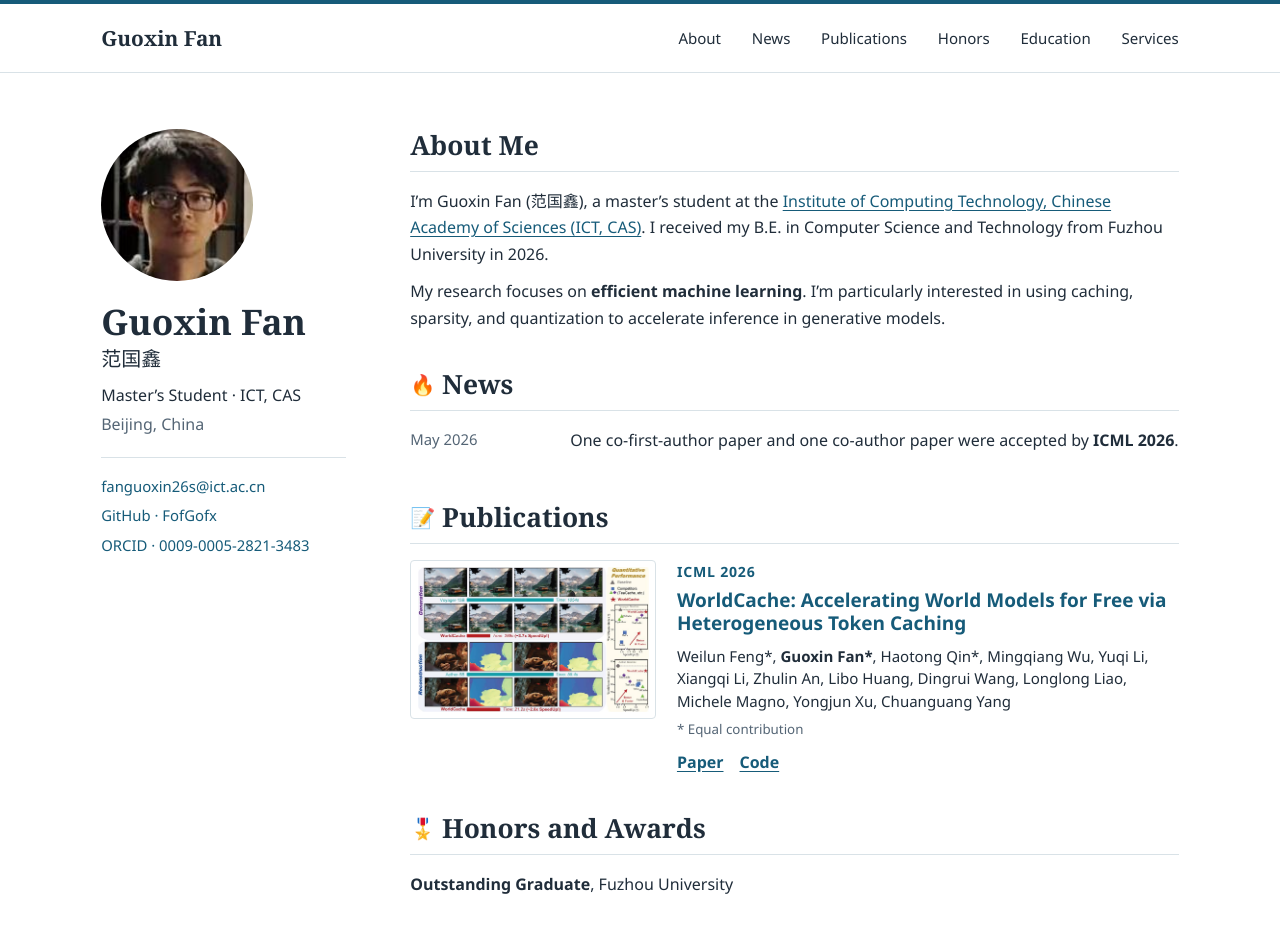
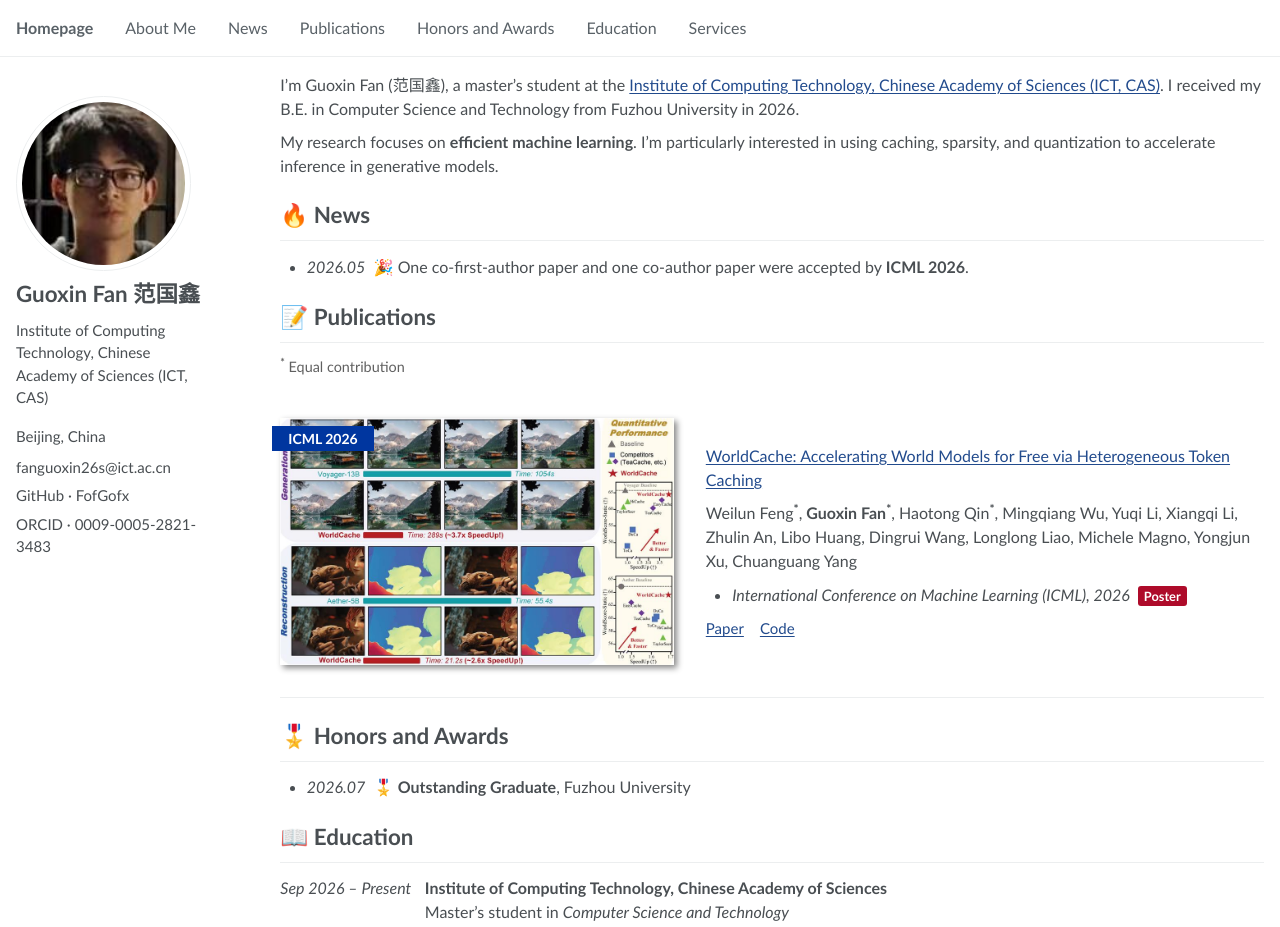
Before and after one commit to FofGofx/fofgofx.github.io, a plain HTML site: page index.html in a window 1280 px wide. Shown: the top 927 px of the page. Drawn offline with Linux system fonts and the light colour scheme.

Commit message:
Align academic homepage layout and date graduation honor

```diff
--- a/index.html
+++ b/index.html
@@ -6,22 +6,22 @@
   <meta name="description" content="Guoxin Fan (范国鑫) is a master's student at ICT, CAS interested in efficient machine learning and accelerating generative models.">
   <title>Guoxin Fan 范国鑫 | Academic Homepage</title>
   <link rel="icon" href="assets/guoxin-fan.jpg">
-  <link rel="stylesheet" href="style.css">
+  <link rel="stylesheet" href="style.css?v=academic-2">
 </head>
 <body id="top">
   <a class="skip" href="#about">Skip to content</a>
   <header><nav aria-label="Page sections">
-    <a class="home" href="#top">Guoxin Fan</a>
+    <a class="home" href="#top">Homepage</a>
     <div class="anchors">
-      <a href="#about">About</a><a href="#news">News</a><a href="#publications">Publications</a>
-      <a href="#honors">Honors</a><a href="#education">Education</a><a href="#services">Services</a>
+      <a href="#about">About Me</a><a href="#news">News</a><a href="#publications">Publications</a>
+      <a href="#honors">Honors and Awards</a><a href="#education">Education</a><a href="#services">Services</a>
     </div>
   </nav></header>
   <div class="layout">
     <aside aria-label="Profile and contact information">
       <img class="portrait" src="assets/guoxin-fan.jpg" alt="Guoxin Fan’s GitHub avatar" width="152" height="152">
       <div><h1>Guoxin Fan <span lang="zh-CN">范国鑫</span></h1>
-      <p class="role">Master’s Student · ICT, CAS</p>
+      <p class="role">Institute of Computing Technology, Chinese Academy of Sciences (ICT, CAS)</p>
       <p class="location">Beijing, China</p></div>
       <div class="contact">
         <a href="mailto:fanguoxin26s@ict.ac.cn">fanguoxin26s@ict.ac.cn</a>
@@ -30,29 +30,32 @@
       </div>
     </aside>
     <main>
-      <section id="about">
-        <h2>About Me</h2>
+      <section id="about" aria-label="About Me">
         <p>I’m Guoxin Fan (<span lang="zh-CN">范国鑫</span>), a master’s student at the <a href="https://www.ict.ac.cn/">Institute of Computing Technology, Chinese Academy of Sciences (ICT, CAS)</a>. I received my B.E. in Computer Science and Technology from Fuzhou University in 2026.</p>
         <p>My research focuses on <strong>efficient machine learning</strong>. I’m particularly interested in using caching, sparsity, and quantization to accelerate inference in generative models.</p>
       </section>
       <section id="news">
         <h2><span aria-hidden="true">🔥</span> News</h2>
-        <div class="entry"><time datetime="2026-05">May 2026</time><p>One co-first-author paper and one co-author paper were accepted by <strong>ICML 2026</strong>.</p></div>
+        <ul><li><time datetime="2026-05">2026.05</time> &nbsp;🎉 One co-first-author paper and one co-author paper were accepted by <strong>ICML 2026</strong>.</li></ul>
       </section>
       <section id="publications">
         <h2><span aria-hidden="true">📝</span> Publications</h2>
+        <p class="legend"><sup>*</sup> Equal contribution</p>
         <article>
-          <a class="figure" href="assets/worldcache.png" aria-label="View the full-size WorldCache figure"><img src="assets/worldcache-preview.jpg" alt="Overview figure from the WorldCache paper" width="210"></a>
-          <div><div class="venue">ICML 2026</div>
+          <a class="figure" href="assets/worldcache.png" aria-label="View the full-size WorldCache figure">
+            <span class="venue">ICML 2026</span>
+            <img src="assets/worldcache-preview.jpg" alt="Overview figure from the WorldCache paper" width="400">
+          </a>
+          <div>
           <h3><a href="https://arxiv.org/abs/2603.06331">WorldCache: Accelerating World Models for Free via Heterogeneous Token Caching</a></h3>
-          <p class="authors">Weilun Feng*, <strong>Guoxin Fan*</strong>, Haotong Qin*, Mingqiang Wu, Yuqi Li, Xiangqi Li, Zhulin An, Libo Huang, Dingrui Wang, Longlong Liao, Michele Magno, Yongjun Xu, Chuanguang Yang</p>
-          <small>* Equal contribution</small>
+          <p class="authors">Weilun Feng<sup>*</sup>, <strong>Guoxin Fan</strong><sup>*</sup>, Haotong Qin<sup>*</sup>, Mingqiang Wu, Yuqi Li, Xiangqi Li, Zhulin An, Libo Huang, Dingrui Wang, Longlong Liao, Michele Magno, Yongjun Xu, Chuanguang Yang</p>
+          <ul class="acceptance"><li><em>International Conference on Machine Learning (ICML), 2026</em> <span class="poster">Poster</span></li></ul>
           <div class="links"><a href="https://arxiv.org/abs/2603.06331">Paper</a><a href="https://github.com/FofGofx/WorldCache">Code</a></div></div>
         </article>
       </section>
       <section id="honors">
         <h2><span aria-hidden="true">🎖️</span> Honors and Awards</h2>
-        <p><strong>Outstanding Graduate</strong>, Fuzhou University</p>
+        <ul><li><time datetime="2026-07">2026.07</time> &nbsp;🎖️ <strong>Outstanding Graduate</strong>, Fuzhou University</li></ul>
       </section>
       <section id="education">
         <h2><span aria-hidden="true">📖</span> Education</h2>
--- a/style.css
+++ b/style.css
@@ -1,58 +1,105 @@
-:root { color-scheme: light; --ink: #202d3a; --link: #165b79; --muted: #546575; --line: #d9e2e7; }
+:root {
+  color-scheme: light;
+  --ink: #494e52;
+  --link: #224b8d;
+  --line: #eceeef;
+}
 * { box-sizing: border-box; }
-body { margin: 0; color: var(--ink); background: white; font: 1rem/1.65 "Source Sans 3", "Segoe UI", Arial, sans-serif; }
-a { color: var(--link); text-underline-offset: .18em; }
-a:hover { color: #093e54; text-decoration: underline; }
-a:focus-visible { outline: 3px solid #28739a; outline-offset: 3px; }
-.skip { position: absolute; left: 12px; top: -5rem; background: white; padding: .6rem; z-index: 2; }
-.skip:focus { top: .3rem; }
-header { border-top: 4px solid var(--link); border-bottom: 1px solid var(--line); }
-nav, .layout { max-width: 1180px; margin: auto; padding-inline: clamp(20px, 4vw, 54px); }
-nav, .anchors { display: flex; align-items: center; gap: clamp(.8rem, 2.4vw, 2rem); }
-nav { min-height: 68px; justify-content: space-between; }
-nav a { text-decoration: none; color: var(--ink); }
-.anchors { font-size: .94rem; }
-.home { font: bold 1.3rem Georgia, serif; }
-.layout { display: grid; grid-template-columns: 245px minmax(0,1fr); gap: clamp(2rem,5vw,4.5rem); padding-block: 3.5rem 5rem; }
-aside { align-self: start; position: sticky; top: 2rem; }
-.portrait { border-radius: 50%; object-fit: cover; display: block; }
-h1, h2, h3 { margin: 0; line-height: 1.25; }
-h1, h2 { font-family: "STIX Two Text", Georgia, serif; }
-h1 { margin: 1.15rem 0 .4rem; font-size: 2.2rem; }
-h1 span { display: block; font: normal 1.25rem/1.6 "Microsoft YaHei", sans-serif; }
-.role, .location { margin: .15rem 0; }
-.location, small, .date, time { color: var(--muted); }
-.contact { border-top: 1px solid var(--line); margin-top: 1.25rem; padding-top: 1rem; display: grid; gap: .3rem; font-size: .93rem; }
-.contact a { width: fit-content; text-decoration: none; }
+body {
+  margin: 0;
+  color: var(--ink);
+  background: #fff;
+  font: 1rem/1.5 Optima, KaiTi, BlinkMacSystemFont, Helvetica, Arial, sans-serif;
+}
+a { color: var(--link); text-underline-offset: .12em; }
+a:hover { color: #122f5c; }
+a:focus-visible { outline: 2px solid var(--link); outline-offset: 3px; }
+.skip { position: absolute; top: -5rem; left: 1rem; background: white; z-index: 3; }
+.skip:focus { top: .5rem; }
+header {
+  position: sticky;
+  top: 0;
+  z-index: 2;
+  background: #fff;
+  border-bottom: 1px solid var(--line);
+}
+nav, .layout { max-width: 925px; margin-inline: auto; padding-inline: 1rem; }
+nav, .anchors { display: flex; align-items: center; gap: 2rem; }
+nav { min-height: 3.5rem; }
+nav a { padding-block: .4rem; color: #596167; text-decoration: none; white-space: nowrap; }
+nav a:hover { text-decoration: underline; }
+.home { font-weight: 700; }
+.layout { padding-block: 1rem 4rem; }
+aside { align-self: start; }
+.portrait {
+  display: block;
+  width: min(100%, 175px);
+  height: auto;
+  aspect-ratio: 1;
+  object-fit: cover;
+  border-radius: 50%;
+  border: 1px solid var(--line);
+  padding: 5px;
+}
+h1, h2, h3 { line-height: 1.2; }
+h1 { font-size: 1.4rem; margin: .65rem 0; }
+h1 span { white-space: nowrap; }
+p { margin: 0 0 .55rem; }
+.role, .contact, .location { font-size: .94rem; }
+.location { margin-top: 1rem; }
+.contact { display: grid; gap: .35rem; }
+.contact a { width: fit-content; max-width: 100%; overflow-wrap: anywhere; color: inherit; text-decoration: none; }
 .contact a:hover { text-decoration: underline; }
-section { margin: 0 0 2.3rem; scroll-margin-top: 1rem; }
-h2 { font-size: 1.65rem; padding-bottom: .55rem; margin-bottom: 1rem; border-bottom: 1px solid var(--line); }
-h2 span { font-size: .76em; vertical-align: .08em; }
-p { margin: 0 0 .7rem; }
-.entry { display: grid; grid-template-columns: 9rem minmax(0,1fr); column-gap: 1rem; }
-.entry + .entry { margin-top: .7rem; }
-.date, time { font-size: .93rem; }
-article { display: grid; grid-template-columns: minmax(150px, 32%) minmax(0,1fr); align-items: start; gap: 1.3rem; }
-.figure { display: block; border: 1px solid var(--line); padding: .4rem; border-radius: 4px; }
-.figure img { display: block; width: 100%; height: auto; }
-.venue { font-weight: 700; color: var(--link); font-size: .88rem; letter-spacing: .055em; }
-h3 { margin: .35rem 0 .55rem; font-size: 1.19rem; }
-h3 a { text-decoration: none; }
-.authors { font-size: .94rem; line-height: 1.5; margin-bottom: .15rem; }
-.links { display: flex; gap: 1rem; margin-top: .45rem; font-weight: 600; }
-@media (max-width: 800px) {
-  .layout { grid-template-columns: minmax(0,1fr); gap: 2rem; padding-top: 2rem; }
-  aside { position: static; display: grid; grid-template-columns: auto 1fr; align-items: center; gap: 0 1.4rem; }
-  .portrait { width: 112px; height: 112px; }
-  h1 { margin: 0; }
-  .contact { grid-column: 1/-1; display: flex; flex-wrap: wrap; gap: .4rem 1.2rem; }
+section { scroll-margin-top: 4.5rem; }
+h2 { margin: 1.1em 0 .6em; padding-bottom: .5em; border-bottom: 1px solid var(--line); font-size: 1.4rem; }
+ul { margin: .4rem 0; padding-left: 1.65rem; }
+time, .date { font-style: italic; }
+.entry { display: flex; flex-wrap: wrap; align-items: baseline; gap: .25rem .85rem; margin: .45rem 0; }
+.entry p { margin: 0; }
+.legend { font-size: .9rem; color: #606060; }
+sup { font-size: .75em; line-height: 0; font-weight: 700; }
+article {
+  display: grid;
+  grid-template-columns: 40% minmax(0, 1fr);
+  align-items: center;
+  padding: 2rem 0;
+  gap: 2rem;
+  border-bottom: 1px solid var(--line);
 }
-@media (max-width: 600px) {
-  nav { align-items: start; flex-direction: column; gap: .3rem; padding-block: .65rem; }
-  .anchors { flex-wrap: wrap; gap: .15rem .85rem; }
-  article, .entry { grid-template-columns: 1fr; gap: .4rem; }
-  .figure { max-width: 260px; margin-bottom: .5rem; }
-  .portrait { width: 86px; height: 86px; }
-  .layout { padding-block: 1.6rem; }
-  h1 { font-size: 1.85rem; }
+.figure { position: relative; display: block; width: 100%; max-width: 400px; }
+.figure img { display: block; width: 100%; height: auto; box-shadow: 3px 3px 6px #888; }
+.venue {
+  position: absolute;
+  left: -.5rem;
+  top: .5rem;
+  padding: .12rem 1rem;
+  color: white;
+  background: #00369f;
+  font-size: .875rem;
+  font-weight: 600;
 }
+h3 { font-size: 1rem; font-weight: 500; line-height: 1.5; margin: 0 0 .55rem; }
+.acceptance { margin-block: .65rem; }
+.poster { color: white; background: #ae0b2a; padding: 2px 6px; margin-left: .3em; border-radius: 3px; font-size: .8em; font-weight: bold; }
+.links { display: flex; gap: 1rem; font-size: .94rem; }
+@media (min-width: 925px) {
+  .layout { display: grid; grid-template-columns: 15.25% minmax(0, 1fr); column-gap: 5.93%; }
+  aside { position: sticky; top: 6rem; }
+}
+@media (min-width: 1280px) {
+  nav, .layout { max-width: 1280px; }
+}
+@media (max-width: 924px) {
+  nav, .anchors { gap: 1.15rem; }
+  aside { display: grid; grid-template-columns: 85px minmax(0, 1fr); gap: .5rem 1rem; align-items: center; margin-bottom: 1.4rem; }
+  h1 { margin: 0 0 .25rem; }
+  .location { margin: .2rem 0 0; }
+  .contact { grid-column: 1/-1; display: flex; flex-wrap: wrap; column-gap: 1rem; }
+}
+@media (max-width: 700px) {
+  nav { gap: 1rem; min-height: 3rem; overflow-x: auto; }
+  .anchors { gap: 1rem; padding-right: 1rem; }
+  article { grid-template-columns: 1fr; gap: 1rem; padding: .7rem 0 1.5rem; }
+  .figure { grid-row: 2; justify-self: center; width: 94%; }
+  .entry { flex-direction: column; }
+}
```
